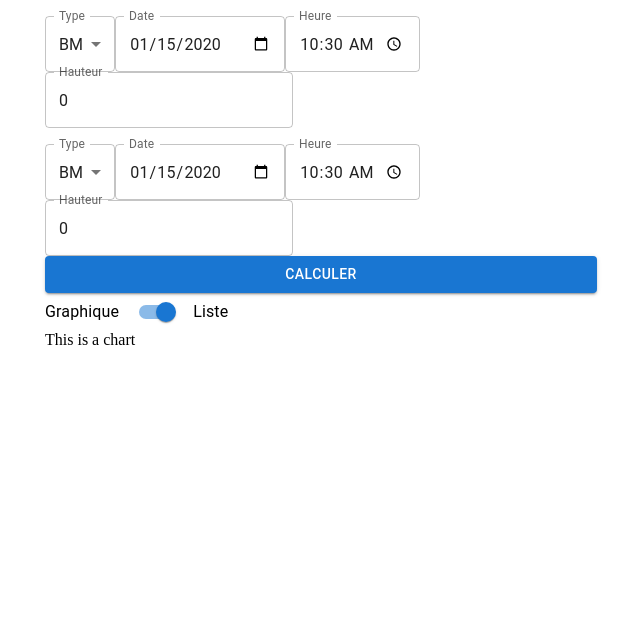
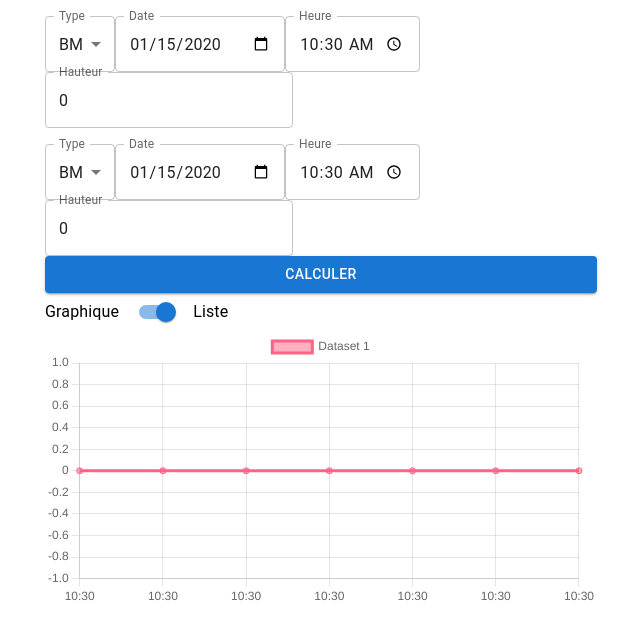
Before and after one commit to cballevre/maree12eme, a React (Create React App) app: page / in a window 1280 px wide. Both pictures are taken after typing "2020-01-15", "10:30", "2020-01-15", "10:30" into the empty fields and a click on the button "CALCULER". Shown: the top 640 px of the page, without its empty margins (319-959 px from the left). Built offline with nearby package versions, Linux system fonts and the light colour scheme.

Commit message:
Add a chart display

```diff
--- a/package.json
+++ b/package.json
@@ -14,9 +14,11 @@
     "@types/node": "^17.0.45",
     "@types/react": "^18.0.20",
     "@types/react-dom": "^18.0.6",
+    "chart.js": "^3.9.1",
     "dayjs": "^1.11.5",
     "formik": "^2.2.9",
     "react": "^18.2.0",
+    "react-chartjs-2": "^4.3.1",
     "react-dom": "^18.2.0",
     "react-scripts": "5.0.1",
     "typescript": "*",
--- a/src/components/TideChartDisplay/TideChartDisplay.tsx
+++ b/src/components/TideChartDisplay/TideChartDisplay.tsx
@@ -1,7 +1,49 @@
 import React from 'react';
+import {
+  Chart as ChartJS,
+  CategoryScale,
+  LinearScale,
+  PointElement,
+  LineElement,
+  Title,
+  Tooltip,
+  Legend,
+} from 'chart.js';
+import { Line } from 'react-chartjs-2';
+import { TideFragment } from '../../models/tide';
 
-const TideChartDisplay: React.FC = () => {
-  return <>This is a chart</>;
+ChartJS.register(
+  CategoryScale,
+  LinearScale,
+  PointElement,
+  LineElement,
+  Title,
+  Tooltip,
+  Legend
+);
+
+interface Props {
+  rows: TideFragment[];
+}
+
+const TideChartDisplay: React.FC<Props> = ({ rows }) => {
+  const options = {
+    responsive: true,
+  };
+
+  const data = {
+    labels: rows.map((value) => value.time),
+    datasets: [
+      {
+        label: 'Dataset 1',
+        data: rows.map((value) => value.height),
+        borderColor: 'rgb(255, 99, 132)',
+        backgroundColor: 'rgba(255, 99, 132, 0.5)',
+      },
+    ],
+  };
+
+  return <Line options={options} data={data} />;
 };
 
 export default TideChartDisplay;
--- a/src/components/TideDisplay/TideDisplay.tsx
+++ b/src/components/TideDisplay/TideDisplay.tsx
@@ -105,7 +105,11 @@ const TideDisplay: React.FC<Props> = ({ tide }) => {
         />
         <Typography>Liste</Typography>
       </Stack>
-      {displayType ? <TideChartDisplay /> : <TideTableDisplay rows={data} />}
+      {displayType ? (
+        <TideChartDisplay rows={data} />
+      ) : (
+        <TideTableDisplay rows={data} />
+      )}
     </Box>
   );
 };
```
Also changed, not shown: 1 other file (tests, documents, lock files or other folders).
